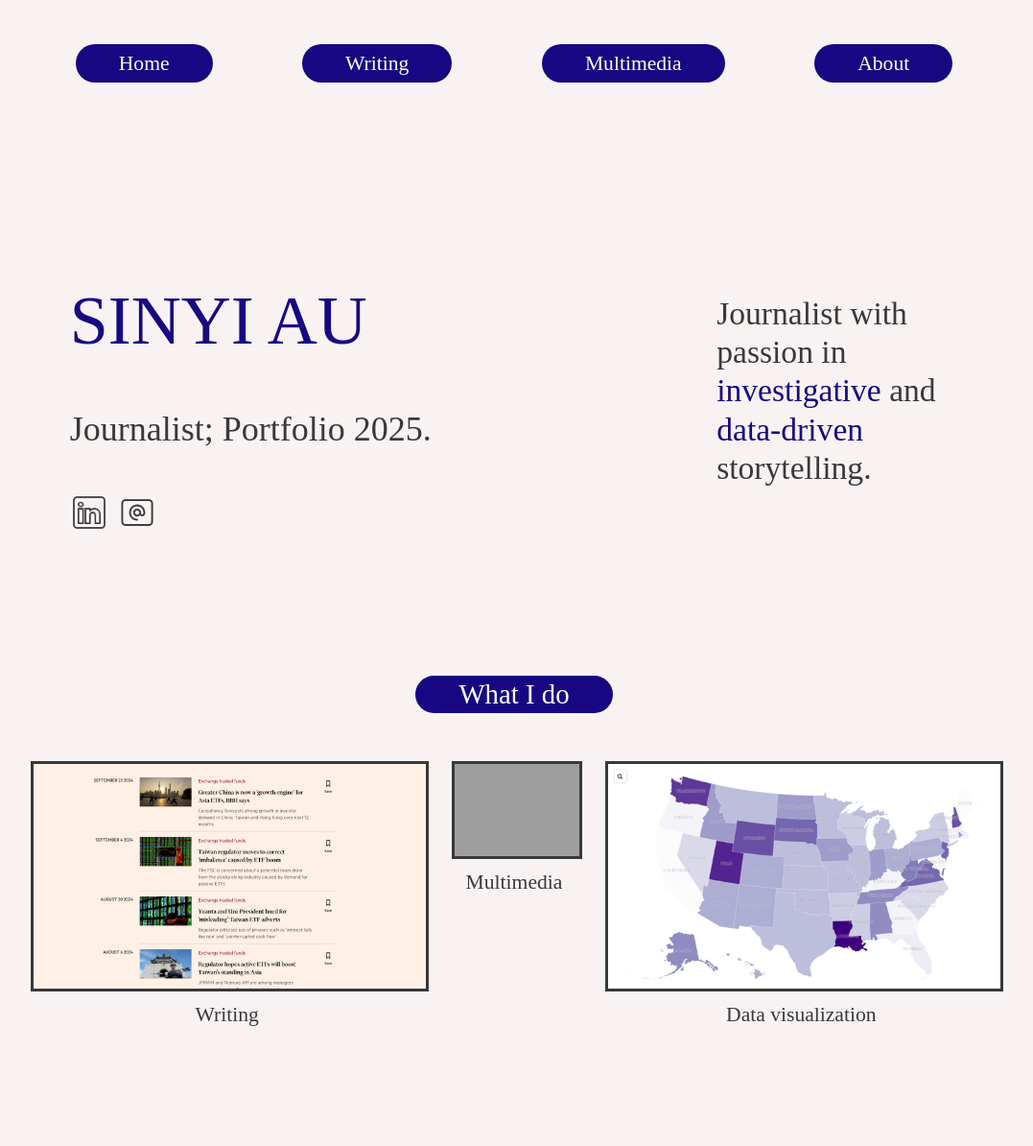
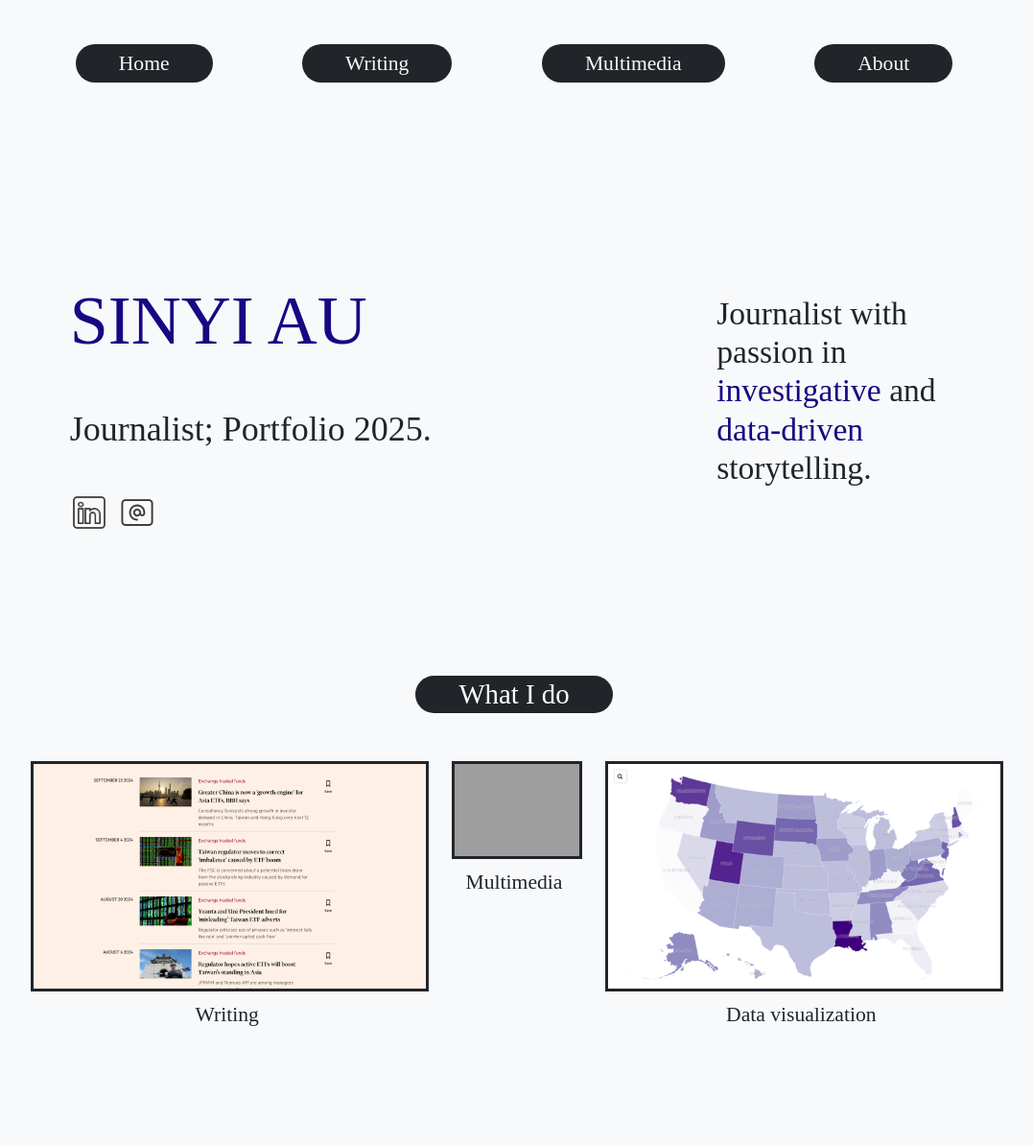
Before and after one commit to sinyiau/Portfolio, a plain HTML site: page index.html in a window 1280 px wide. Shown: the whole page at 96% size, without its empty margins (104-1181 px from the left). Drawn offline with Linux system fonts and the light colour scheme; grey boxes are pictures that could not be loaded; a web font is replaced by a local one.

Commit message:
css update

```diff
--- a/style.css
+++ b/style.css
@@ -36,8 +36,8 @@
     margin: auto;
     transition: color .2s;
     text-decoration: none;
-    background-color: #180782;
-    color:white;
+    background-color: #212529;
+    color:#f8f9fa;
     border-radius: 50px;
     padding: 2px 45px;
     font-size: 0.9em;
@@ -45,15 +45,15 @@
 
     &:hover {
         color: white;
-        background-color:#393939
+        background-color:#180782
     }
 }
 
 body{
     padding-left: 10%;
     padding-right: 10%;
-    background-color: #f8f3f2;
-    color: #393939;
+    background-color: #f8f9fa;
+    color: #212529;
 }
 
 h1{
@@ -79,7 +79,7 @@ h3{
 h4{
     font-size: 1.2em;
     line-height: 1.2em;
-    background-color: #180782;
+    background-color: #212529;
     color:white;
     margin:auto;
     border-radius: 50px;
@@ -171,12 +171,12 @@ p{
 .image-box img {
     max-width: 100%;
     height: auto;
-    border: 3px solid #393939;
+    border: 3px solid #212529;
 }
 
 .image-box p{
     font-size: 0.9em;
-    color:#393939;
+    color:#212529;
     margin:auto;
     width: fit-content;
     font-weight: 200;
@@ -212,7 +212,7 @@ p{
 .visualization img{
     border-radius: 20px;
     height: 350px;
-    border: 3px solid #393939;
+    border: 3px solid #212529;
 }
 
 .gallery-container {
@@ -281,7 +281,7 @@ p{
     height: 360px;
     width: 540px;
     border-radius: 20px;
-    border:3px solid #393939;
+    border:3px solid #212529;
 }
 .spacer{
     height: 120px;
```
